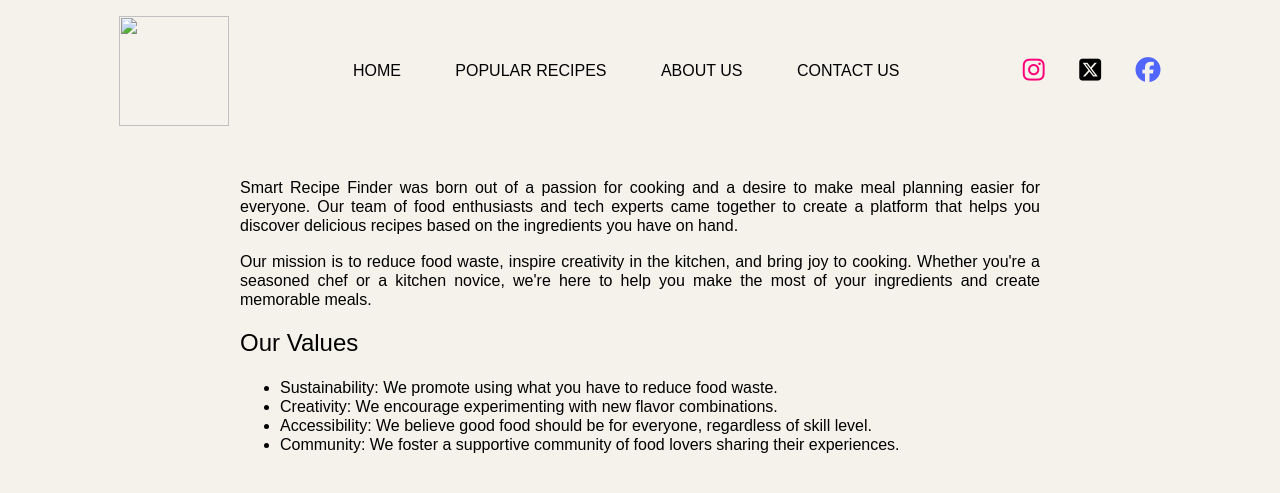
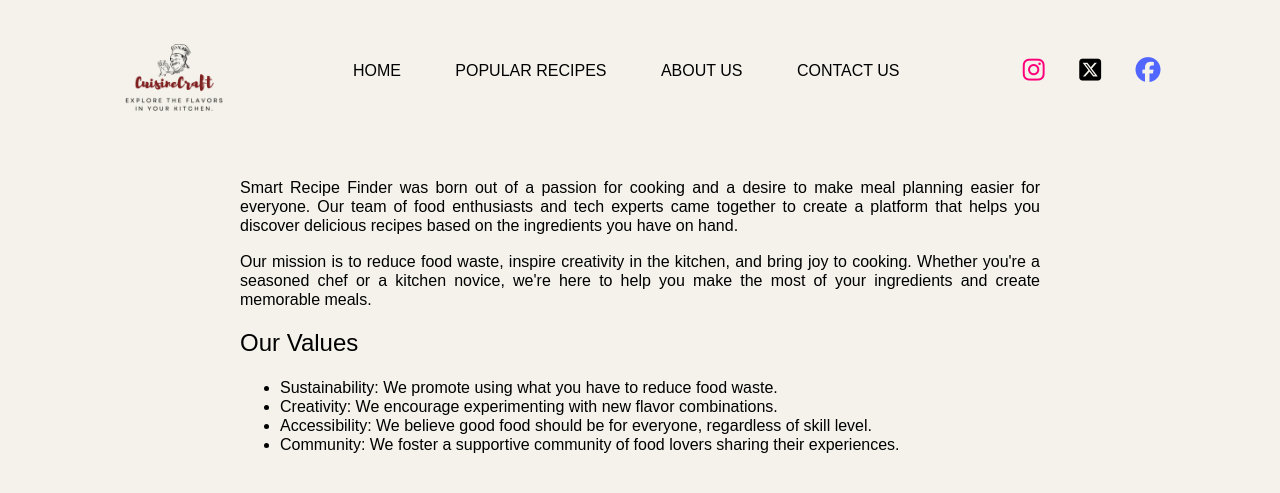
Before and after one commit to SagarSawlani/Smart-Recipe-Suggestor, a plain HTML site: page about.html in a window 1280 px wide. Drawn offline with Linux system fonts and the light colour scheme; the site is published under a folder, as on GitHub Pages, so addresses that start at the root find nothing; a web font is replaced by a local one.

Commit message:
Update about.html

```diff
--- a/about.html
+++ b/about.html
@@ -13,7 +13,7 @@
 </head>
 <body>
   <header>
-    <img src="/CuisineCraft.png" class="logo">
+    <img src="CuisineCraft.png" class="logo">
     <nav>
         <ul>
             <li><a href="index.html">HOME</a></li>
```
